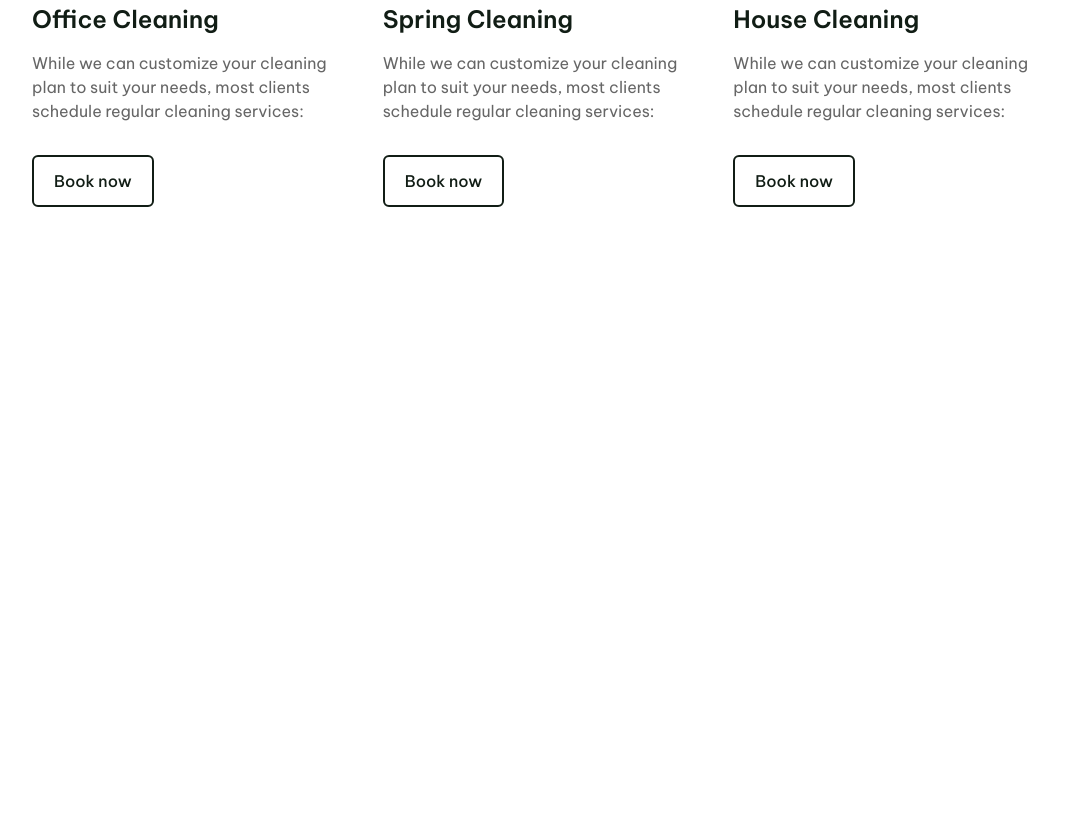
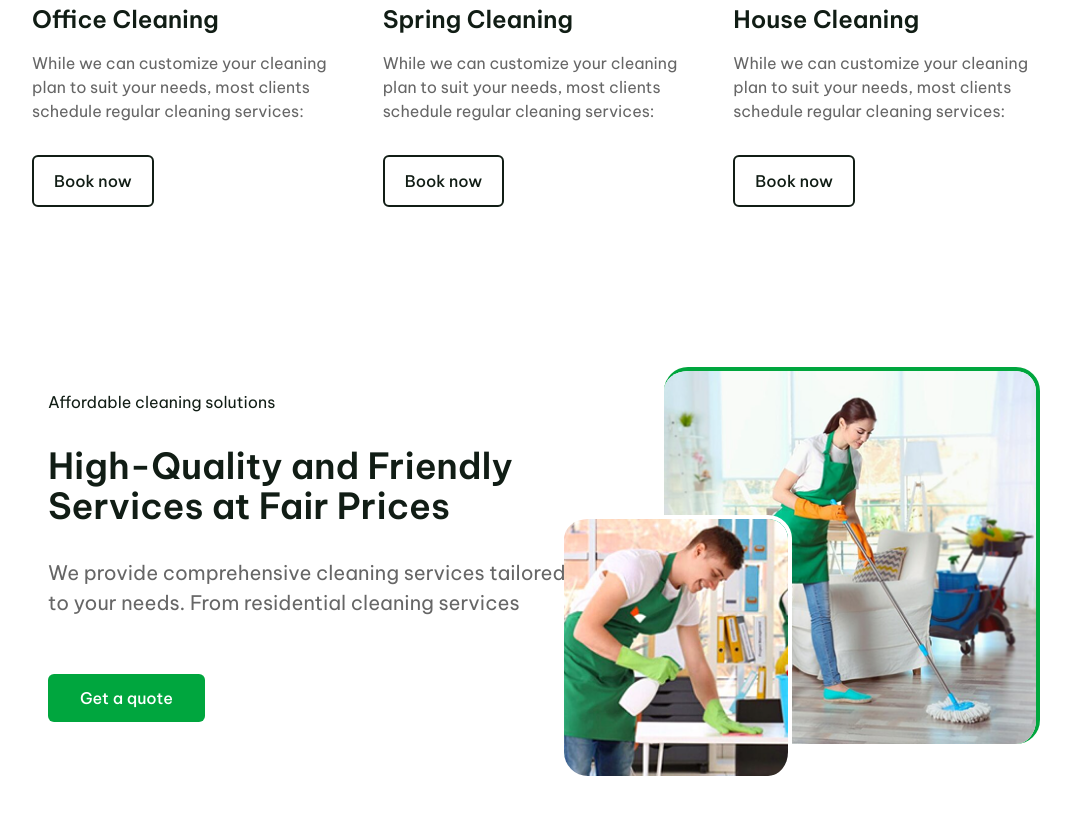
Before and after one commit to Sc0rpX/ProCleaning-Tailwind-practice, a website built with Vite: page index.html in a window 1280 px wide. Shown: the part 1242-2066 px from the top of the page, without its empty margins (96-1167 px from the left). Before the commit the page ends 1529 px from the top, so only its background shows below. Built offline with nearby package versions, Linux system fonts and the light colour scheme.

Commit message:
Implement affordable cleaning section

```diff
--- a/index.html
+++ b/index.html
@@ -67,6 +67,20 @@
           </div>
         </div>
        </section>
+
+       <!-- Quality -->
+        <section class="flex justify-between items-center px-36 py-20">
+          <div class="max-w-130">
+            <p class="text-primary mb-8">Affordable cleaning solutions</p>
+            <h2 class="text-4xl font-semibold text-primary max-w-134 mb-8">High-Quality and Friendly Services at Fair Prices</h2>
+            <p class="text-[20px] text-secondary mb-14">We provide comprehensive cleaning services tailored to your needs. From residential cleaning services</p>
+            <button class="bg-green-600 text-white font-medium px-8 py-3 rounded-md">Get a quote</button>
+          </div>
+          <div class="relative">
+            <img src="/src/assets/affordable.png" alt="" class="max-w-94 border-r-4 border-t-4 border-green-600 rounded-3xl">
+            <img src="/src/assets/affordable-overlay.png" alt="" class="absolute -left-25 -bottom-8 max-w-57 border-r-4 border-t-4 border-white rounded-3xl">
+          </div>
+        </section>
     </main>
   </body>
 </html>
```
